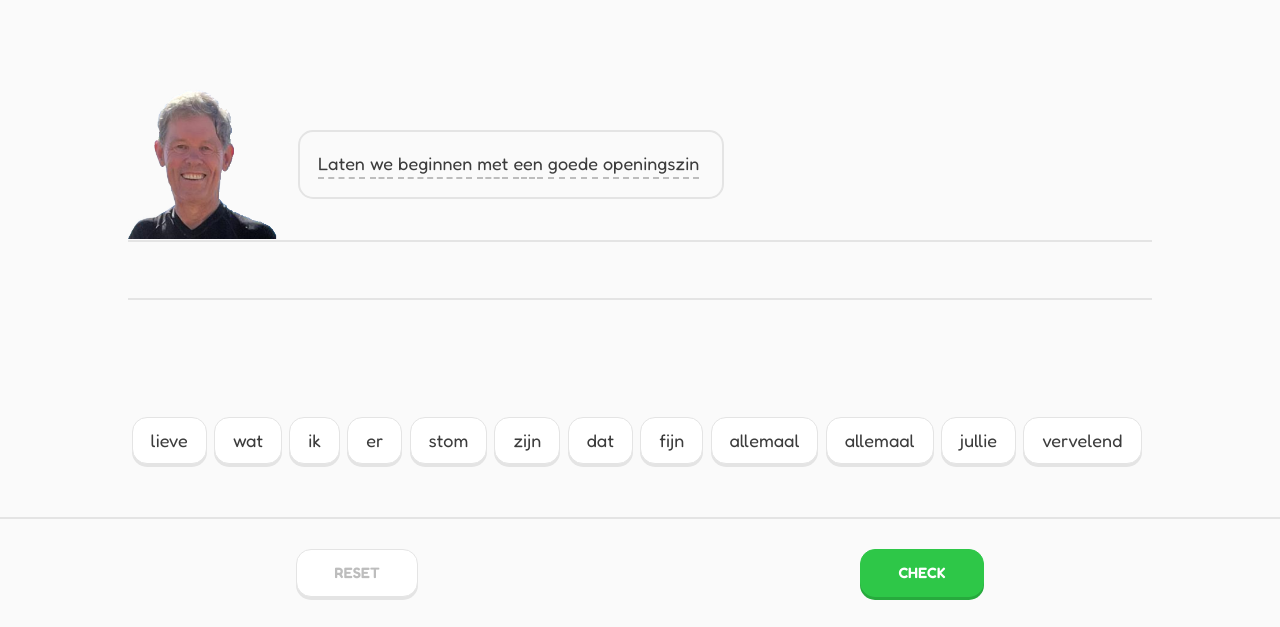
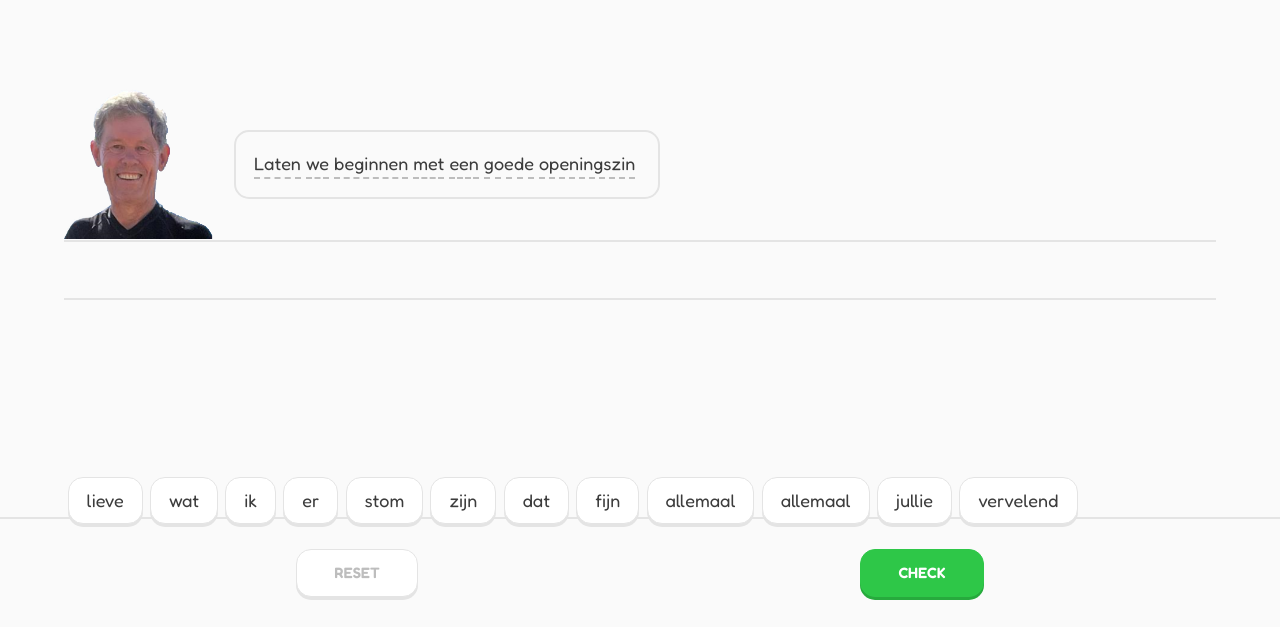
Before and after one commit to JopBB/sinterklaas2023, a plain HTML site: page writeSpeech.html in a window 1280 px wide. Shown: the part 173-800 px from the top of the page. Drawn offline with nearby package versions, Linux system fonts and the light colour scheme.

Commit message:
verbeteringen articuleren

```diff
--- a/audioInput.js
+++ b/audioInput.js
@@ -54,7 +54,7 @@ navigator.mediaDevices.getUserMedia({
   });
 
 
-  function colorPids(vol) {
+function colorPids(vol) {
   const allPids = [...document.querySelectorAll('.pid')];
   const numberOfPidsToColor = Math.round(vol / 5);
   const pidsToColor = allPids.slice(0, numberOfPidsToColor);
--- a/duo/speechParts.js
+++ b/duo/speechParts.js
@@ -6,7 +6,7 @@ const speechParts = [
   },
   {
     opdrachtPart: "Misschien goed om je collega's te bedanken",
-    antwoordPart: "fijne collega's, dankjulliewel voor het fijne samenwerken",
+    antwoordPart: "fijne collega's, dankjulliewel voor het samenwerken",
     list: ["fijne", "samenwerken", "dankjulliewel", "tompoezen", "collega's,", "voor", "de", "het", "allerliefste", "saaie"],
   },
   {
--- a/duo/styleDuo.css
+++ b/duo/styleDuo.css
@@ -20,8 +20,8 @@ body {
 }
 
 .wrapper {
-  height: 80vh;
-  width: 80vw;
+  height: 95vh;
+  width: 90vw;
   display: flex;
   flex-direction: column;
   justify-content: space-between;
```
